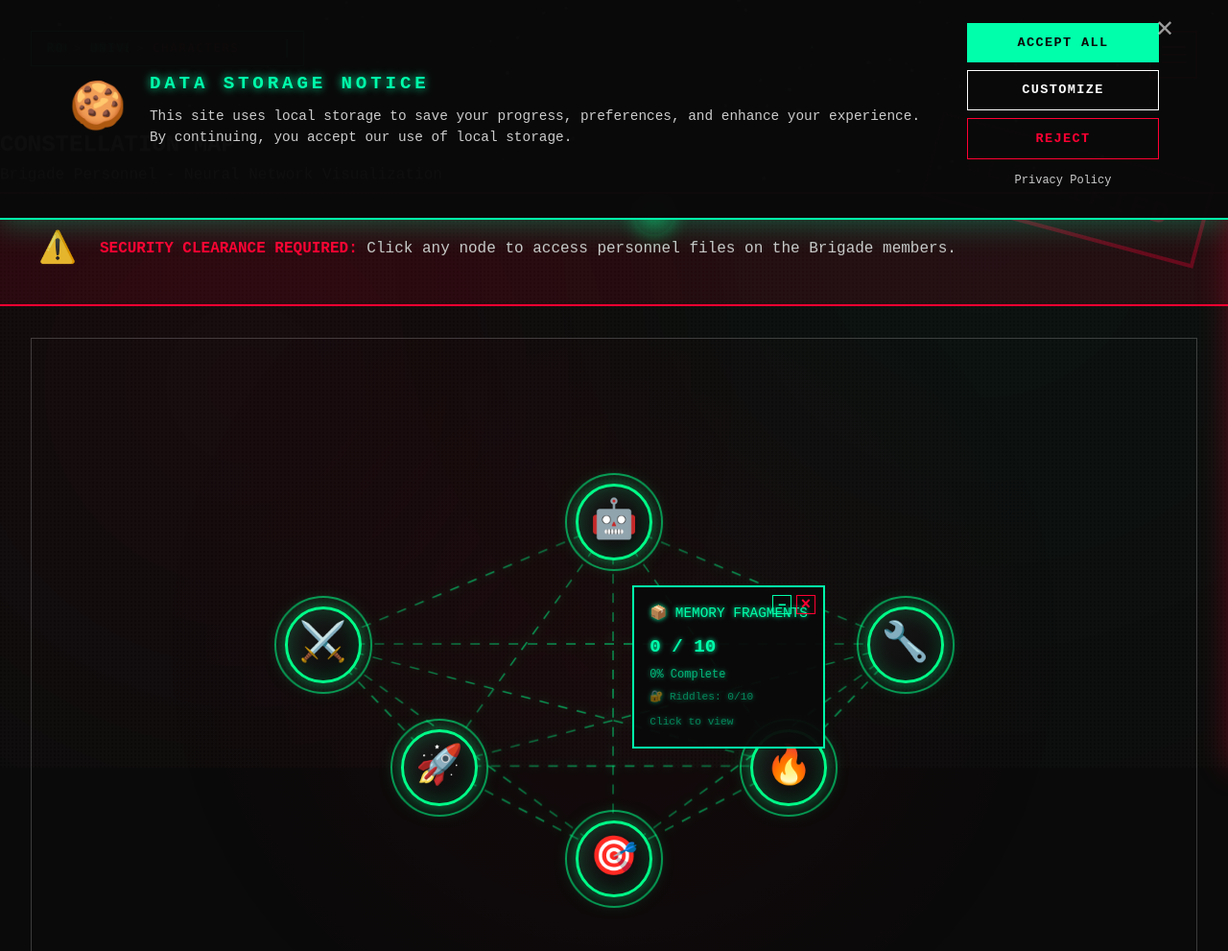
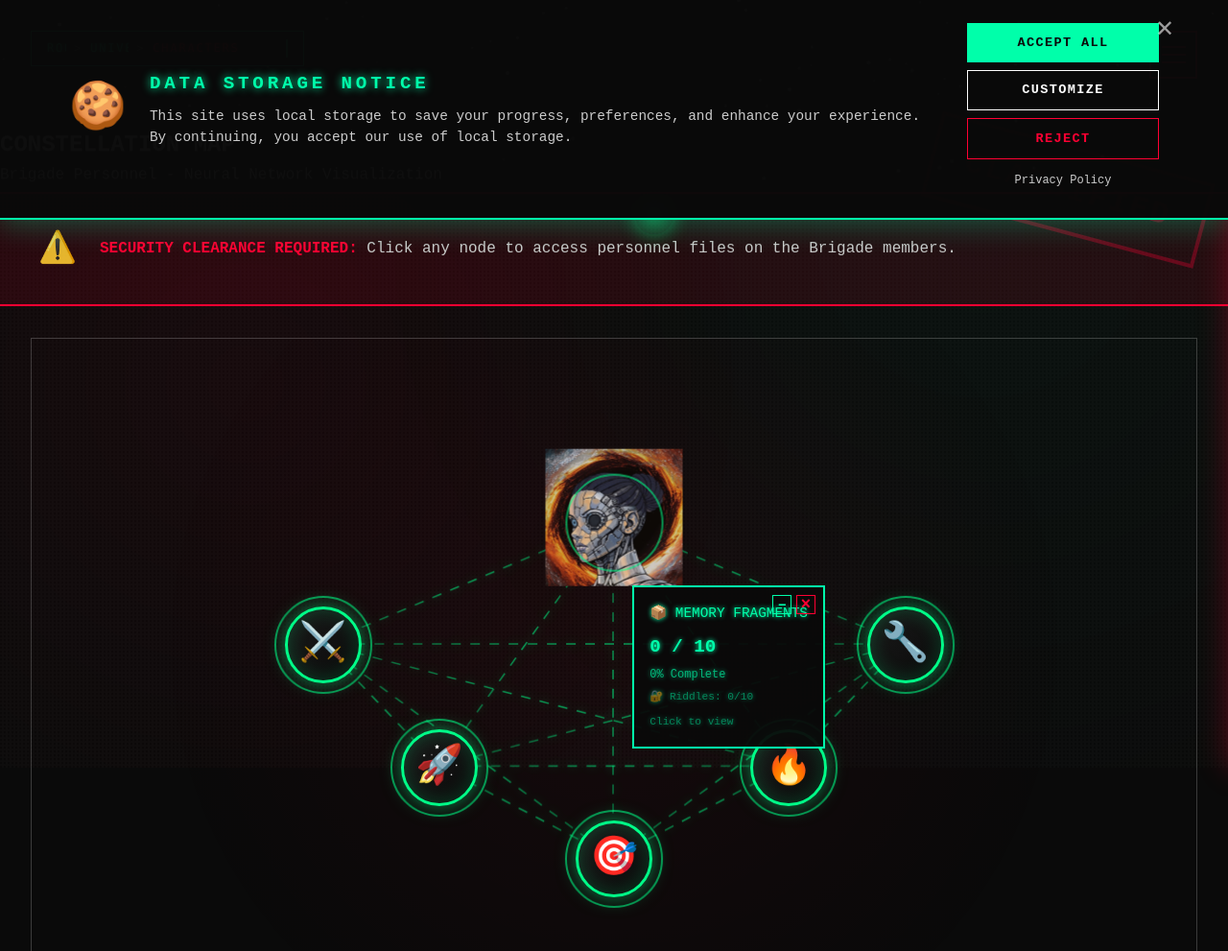
Before and after one commit to mazerati96/my-book-website, a website: page characters.html in a window 1280 px wide. Shown: the top 991 px of the page at 96% size. Drawn offline with Linux system fonts and the light colour scheme.

Commit message:
experimental change to character sheets

```diff
--- a/characters.html
+++ b/characters.html
@@ -52,7 +52,7 @@
             <div class="character-node" data-character="elpida" data-locked="false"
                  style="--node-x: 50%; --node-y: 30%;">
                 <div class="node-ring"></div>
-                <div class="node-core">🤖</div>
+                <img src="images/Elpida2.png" alt="Elpida crop">
                 <div class="node-label">ELPIDA</div>
             </div>
 
```
